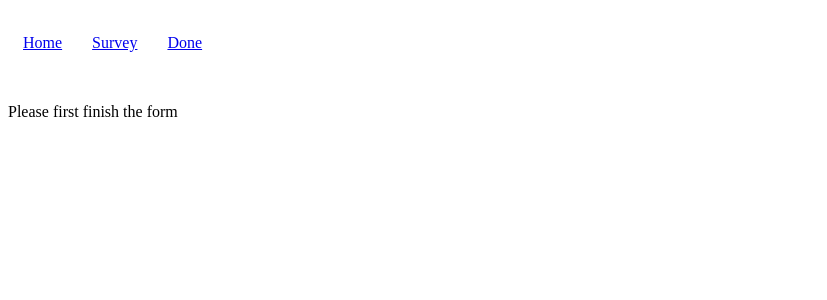
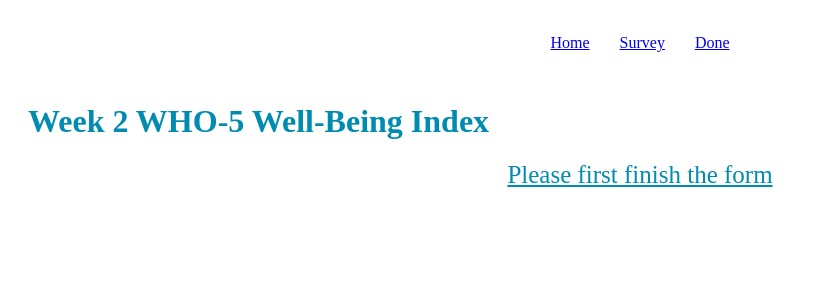
Before and after one commit to Huili-Zheng/questionnaire, a React (Create React App) app in the folder client/: page /done in a window 1280 px wide. Shown: the top 300 px of the page, without its empty margins (0-827 px from the left). Built offline with nearby package versions, Linux system fonts and the light colour scheme.

Commit message:
scss and donepage reminder

```diff
--- a/client/src/routes/donePage/donePage.component.jsx
+++ b/client/src/routes/donePage/donePage.component.jsx
@@ -1,14 +1,23 @@
 import React, { useContext } from "react";
+import { Link } from "react-router-dom";
 import { Model } from "survey-core";
 import { Survey } from "survey-react-ui";
 import "survey-core/defaultV2.min.css";
 import { json } from "../../components/surveyJson/json.component";
 import { SurveyContext } from "../../context/context.component";
+import "./donePage.styles.scss";
 
 function Done() {
   const { submittedData } = useContext(SurveyContext);
   if (!submittedData) {
-    return <div>Please first finish the form</div>;
+    return (
+      <div>
+        <h1 className="surveyName">Week 2 WHO-5 Well-Being Index</h1>
+        <Link className="reminder-link" to="/survey">
+          Please first finish the form
+        </Link>
+      </div>
+    );
   }
 
   const { survey } = submittedData;
--- /dev/null
+++ b/client/src/routes/donePage/donePage.styles.scss
@@ -0,0 +1,8 @@
+.reminder-link {
+    color: #008BB0 ;
+    display: flex;
+    align-items: center;
+    justify-content: center;
+    font-size: 25px;
+
+}
--- a/client/src/routes/home/home.component.jsx
+++ b/client/src/routes/home/home.component.jsx
@@ -1,10 +1,10 @@
 import { Outlet } from "react-router-dom";
-
+import "./home.styles.scss";
 const Home = () => {
   return (
     <div>
       <Outlet />
-      <h1>Hi, Welcome to the Survey Center</h1>
+      <h1 className="welcome">Hi, Welcome to the Survey Center</h1>
     </div>
   );
 };
--- /dev/null
+++ b/client/src/routes/home/home.styles.scss
@@ -0,0 +1,5 @@
+.welcome {
+    color: #008BB0;
+    display: block;
+    text-align: center;
+}
--- a/client/src/routes/navigation/navigation.styles.scss
+++ b/client/src/routes/navigation/navigation.styles.scss
@@ -11,7 +11,7 @@
       height: 100%;
       display: flex;
       align-items: center;
-      justify-content: flex-start;
+      justify-content: center;
 
       .nav-link {
         padding: 10px 15px;
--- a/client/src/routes/surveyPage/surveyPage.styles.scss
+++ b/client/src/routes/surveyPage/surveyPage.styles.scss
@@ -10,4 +10,6 @@
 }
 .surveyName {
     color: #008BB0 ;
+    padding-left: 20px;
+
 }
```
